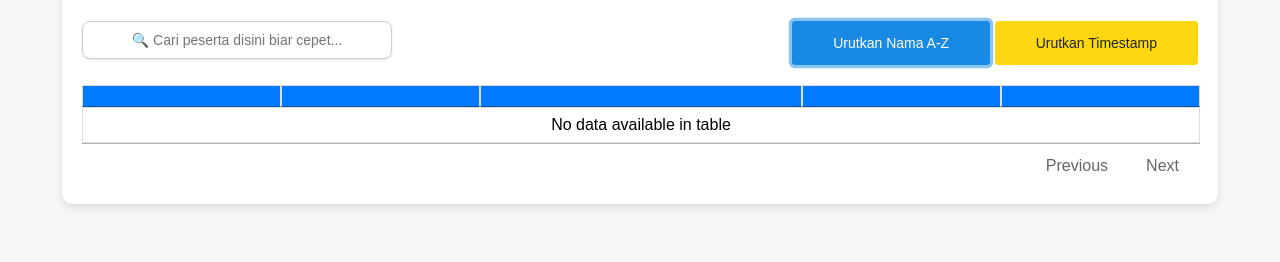
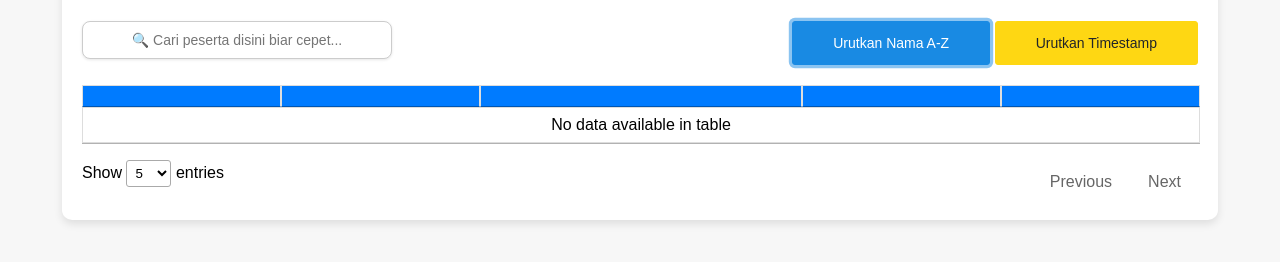
Before and after one commit to yohanesivan20/welpar-regist-dashboard, a website: page index.html in a window 1280 px wide. Both pictures are taken after a click on the button "Urutkan Nama A-Z". Shown: the part 296-558 px from the top of the page. Drawn offline with Linux system fonts and the light colour scheme; no server answers.

Commit message:
update customLengthChange in bottom dataTable

```diff
--- a/assets/css/style.css
+++ b/assets/css/style.css
@@ -101,8 +101,7 @@ body {
   background-color: #3498db; /* warna normal */
   color: #ffffff !important;
   border-radius: 4px;
-  margin: 0 2px;
-  padding: 0.5em 0.8em;
+  padding: 0.1em 0.8em;
 }
 
 /* Hover effect */
@@ -121,6 +120,28 @@ body {
 /* Jika ingin tombol kotak bulat */
 .dataTables_wrapper .dataTables_paginate .paginate_button {
   border-radius: 50% !important;
+}
+
+/* Tambahkan jarak atas untuk length menu dan pagination */
+.dataTables_wrapper .dataTables_length,
+.dataTables_wrapper .dataTables_paginate {
+  margin-top: 1em; /* sesuaikan angka sesuai kebutuhan */
+}
+
+/* Atur jarak antar control jika di sebelah satu sama lain */
+.dataTables_wrapper .dataTables_length {
+  margin-right: 1em;
+  display: inline-block;
+}
+.dataTables_wrapper .dataTables_paginate {
+  display: inline-block;
+}
+
+/* Agar dua elemen berdampingan sejajar */
+.dataTables_wrapper .dataTables_bottom {
+  display: flex;
+  align-items: center;
+  justify-content: space-between;
 }
 
 table {
--- a/assets/js/index.js
+++ b/assets/js/index.js
@@ -86,12 +86,13 @@ $(document).ready(function () {
         }
         let table = $('#attendanceTable').DataTable({
             pageLength: 5,
-            lengthChange: false,
+            lengthChange: true,
+            lengthMenu: [5, 10, 25],
             searching: true,
             ordering: false,
             info: false,
             autoWidth: true,
-            dom: 'lrtip',
+            dom: '<"top">rt<"bottom"lp>',  // length (l) + pagination (p) di bagian bawah
             columnDefs: [
             {
                 targets: 4,
@@ -109,12 +110,6 @@ $(document).ready(function () {
         });
 
         $("#searchInput").on("keyup change", function () {
-            // const keyword = $(this).val().toLowerCase();
-            // $("#tableBody tr").filter(function () {
-            //     const rowText = $(this).text().toLowerCase();
-            //     $(this).toggle(rowText.indexOf(keyword) > -1);
-            // });
-
             table.search(this.value).draw();
         });
     }
```
